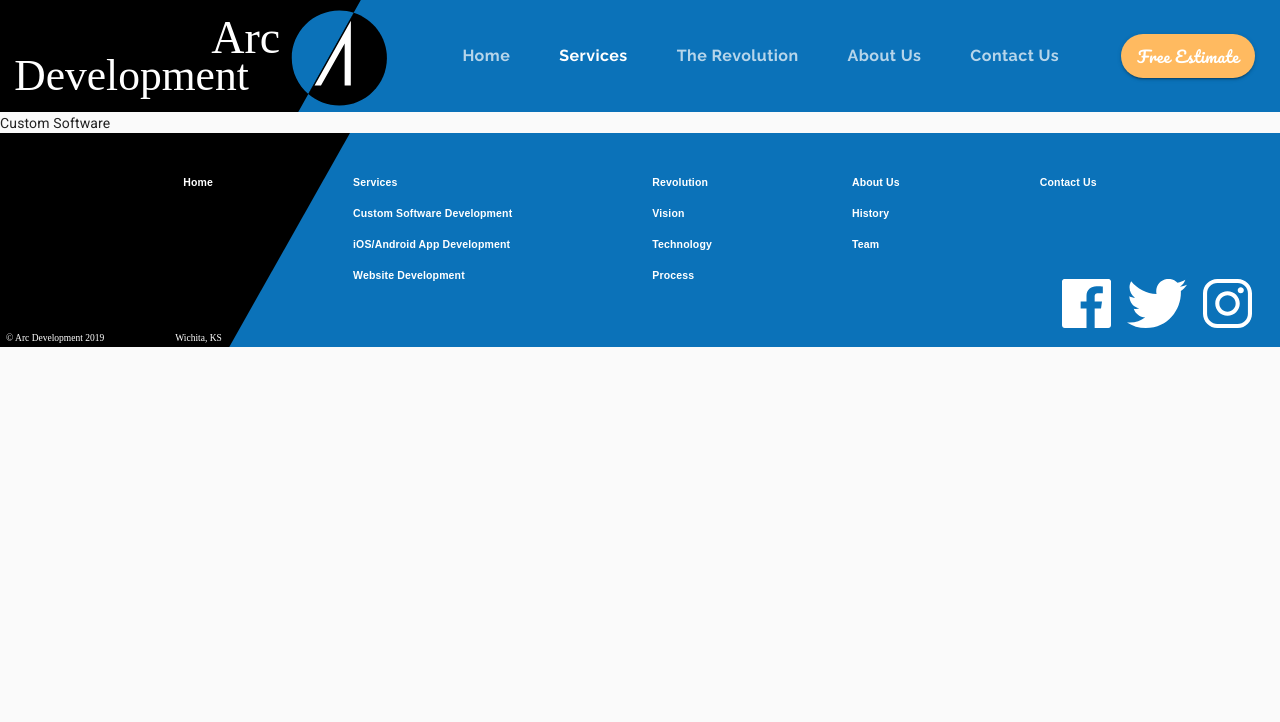
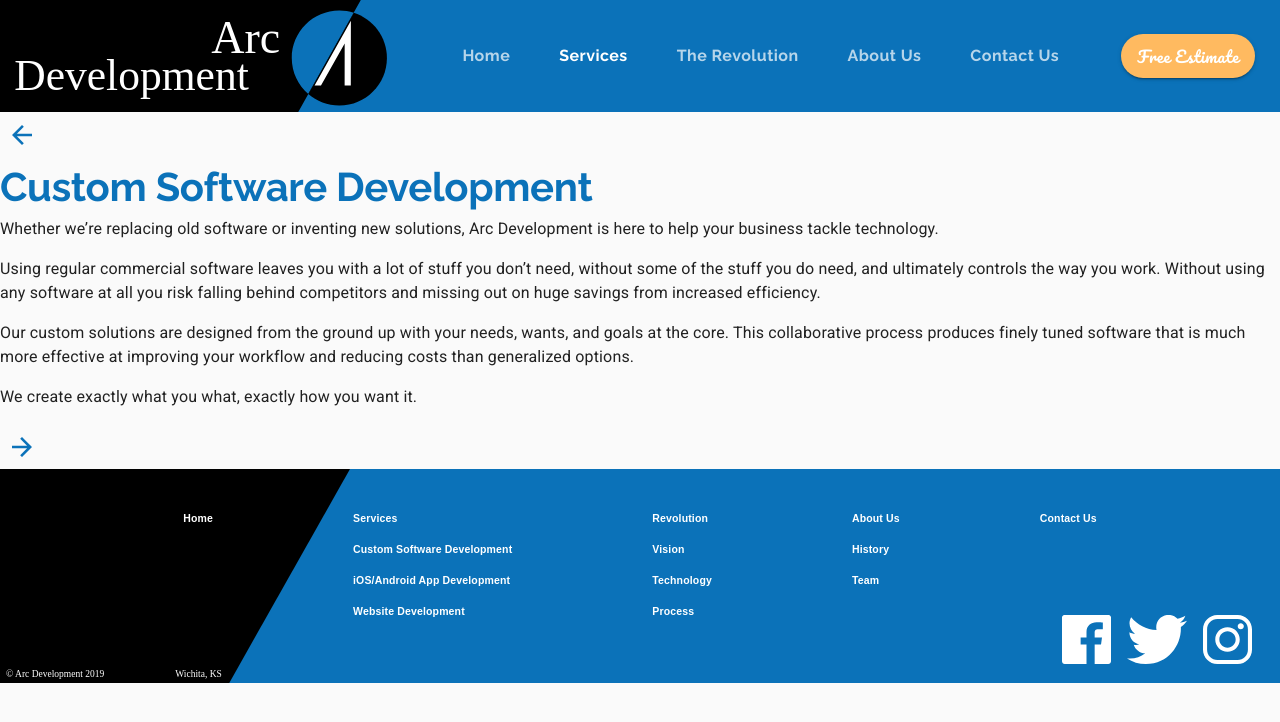
Before and after one commit to sudo-ditto/arcdevelopment-mui, a React (Create React App) app: page /customSoftware in a window 1280 px wide. Shown: the top 722 px of the page. Built offline with nearby package versions, Linux system fonts and the light colour scheme.

Commit message:
Custom Software setup

```diff
--- a/src/pages/App.js
+++ b/src/pages/App.js
@@ -8,7 +8,8 @@
 // Removes default margin for elements underneath
 // E.g solves elements not expanding full width due to body margin
 import { CssBaseline } from '@material-ui/core';
-import Services from '../components/Services/ServicesComponent';
+import CustomSoftware from './CustomSoftware';
+import Services from './Services';
 
 function App() {
   const [value, setValue] = useState(0);
@@ -21,7 +22,7 @@
       <Switch>
         <Route exact path="/" component={Home} />
         <Route path="/services" component={Services} />
-        <Route path="/customSoftware" component={() => <div>Custom Software</div>} />
+        <Route path="/customSoftware" component={CustomSoftware} />
         <Route path="/mobileapps" component={() => <div>Mobile Apps</div>} />
         <Route path="/websites" component={() => <div>Websites</div>} />
         <Route path="/revolution" component={() => <div>revolution</div>} />
--- a/src/pages/CustomSoftware.js
+++ b/src/pages/CustomSoftware.js
@@ -7,7 +7,10 @@
 import IconButton from '@material-ui/core/IconButton';
 import useMediaQuery from '@material-ui/core/useMediaQuery';
 
-const useStyles = makeStyles(theme({
+import backArrow from '../assets/backArrow.svg';
+import forwardArrow from '../assets/forwardArrow.svg';
+
+const useStyles = makeStyles(theme => ({
 
 }));
 
@@ -16,55 +19,49 @@
 
     return (
         <Grid container direction="column">
-            <Grid item container>
+            <Grid item container direction="row">
                 <Grid item>
-                    <img src="" alt="" />
-                </Grid>
-                <Grid item>
-                    <img src="" alt="" />
-                </Grid>
-                <Grid item>
-                    <img src="" alt="" />
-                </Grid>
-            </Grid>
-
-            <Grid item container>
-                <Grid item container direction="column">
-                    <Grid item>
-                        <img src="" alt="" />
-                    </Grid>
-                    <Grid item>
-                        <Typography variant="h4">
-
-                        </Typography>
-                    </Grid>
-                    <Grid item>
-                        <img src="" alt="" />
-                    </Grid>
+                    <IconButton>
+                        <img src={backArrow} alt="Back to  Service Page" />
+                    </IconButton>
                 </Grid>
 
                 <Grid item container direction="column">
-                    <Grid item>
-                        <Typography variant="h4">
-
+                    <Grid item >
+                        <Typography variant="h2">
+                            Custom Software Development
                         </Typography>
                     </Grid>
-                    <Grid item>
-                        <img src="" alt="" />
+
+                    <Grid item container direction="column">
+                        <Typography variant="body1" paragraph>
+                            Whether we’re replacing old software or inventing new solutions,
+                            Arc Development is here to help your business tackle technology.
+                        </Typography>
+                        <Typography variant="body1" paragraph>
+                            Using regular commercial software leaves you with a lot of stuff
+                            you don’t need, without some of the stuff you do need, and
+                            ultimately controls the way you work. Without using any software
+                            at all you risk falling behind competitors and missing out on huge
+                            savings from increased efficiency.
+                        </Typography>
+                        <Typography variant="body1" paragraph>
+                            Our custom solutions are designed from the ground up with your
+                            needs, wants, and goals at the core. This collaborative process
+                            produces finely tuned software that is much more effective at
+                            improving your workflow and reducing costs than generalized
+                            options.
+                        </Typography>
+                        <Typography variant="body1" paragraph>
+                            We create exactly what you what, exactly how you want it.
+                        </Typography>
                     </Grid>
                 </Grid>
-
-                <Grid item container direction="column">
-                    <Grid item>
-                        <Typography variant="h4">
-
-                        </Typography>
-                    </Grid>
-                    <Grid item>
-                        <img src="" alt="" />
-                    </Grid>
+                <Grid item>
+                    <IconButton>
+                        <img src={forwardArrow} alt="Forward to  Service Page" />
+                    </IconButton>
                 </Grid>
-
             </Grid>
         </Grid>
     );
--- a/src/pages/Services.js
+++ b/src/pages/Services.js
@@ -3,7 +3,7 @@
 import { makeStyles, useTheme } from '@material-ui/styles';
 import { Typography, useMediaQuery } from '@material-ui/core';
 import Grid from '@material-ui/core/Grid';
-import Services from '../components/Services/ServicesComponent';
+import ServicesComponent from '../components/Services/ServicesComponent';
 
 
 const useStyles = makeStyles(theme => ({
@@ -18,7 +18,7 @@
 
     return (
         <Grid container direction="column">
-            <Services />
+            <ServicesComponent />
         </Grid>
     )
 }
```
